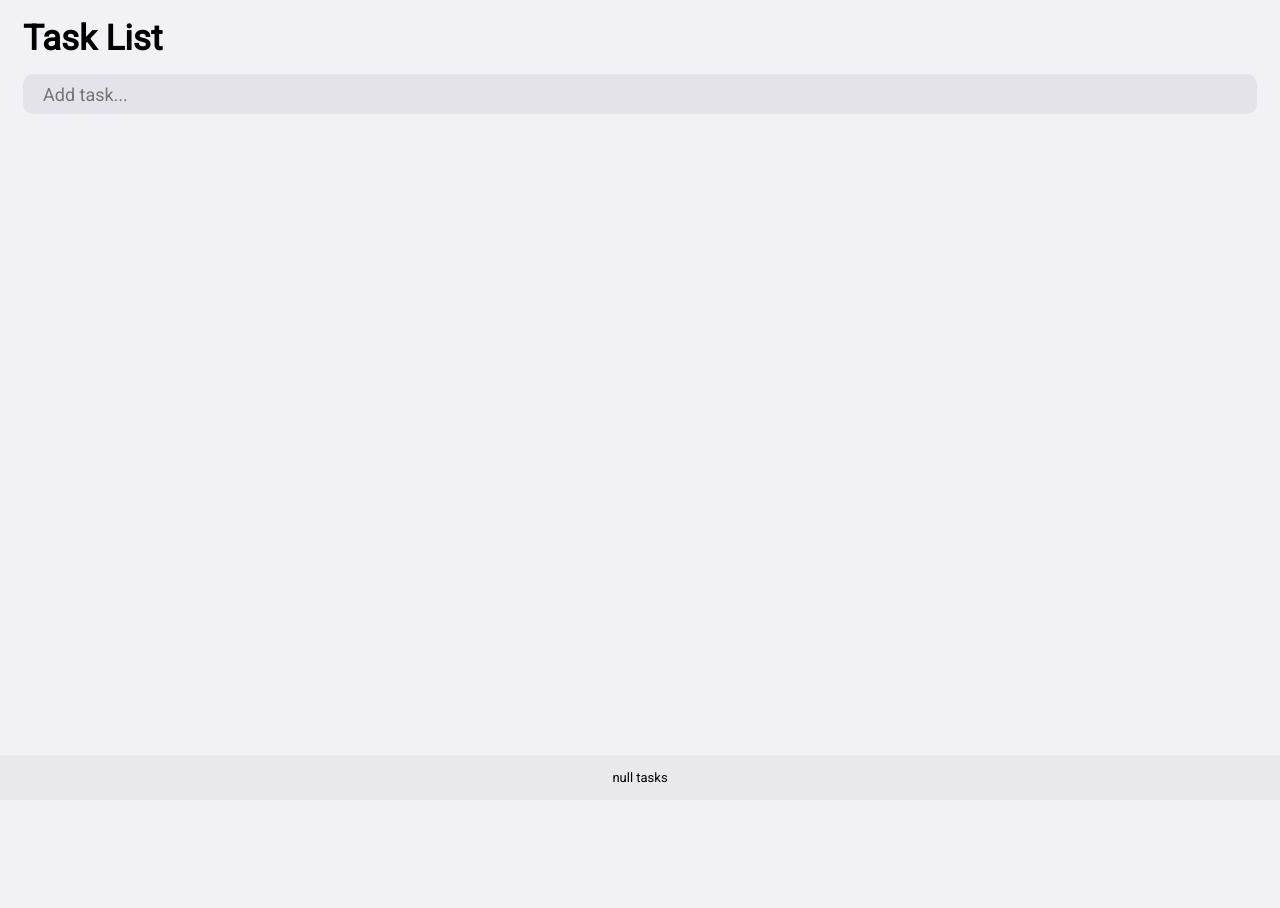
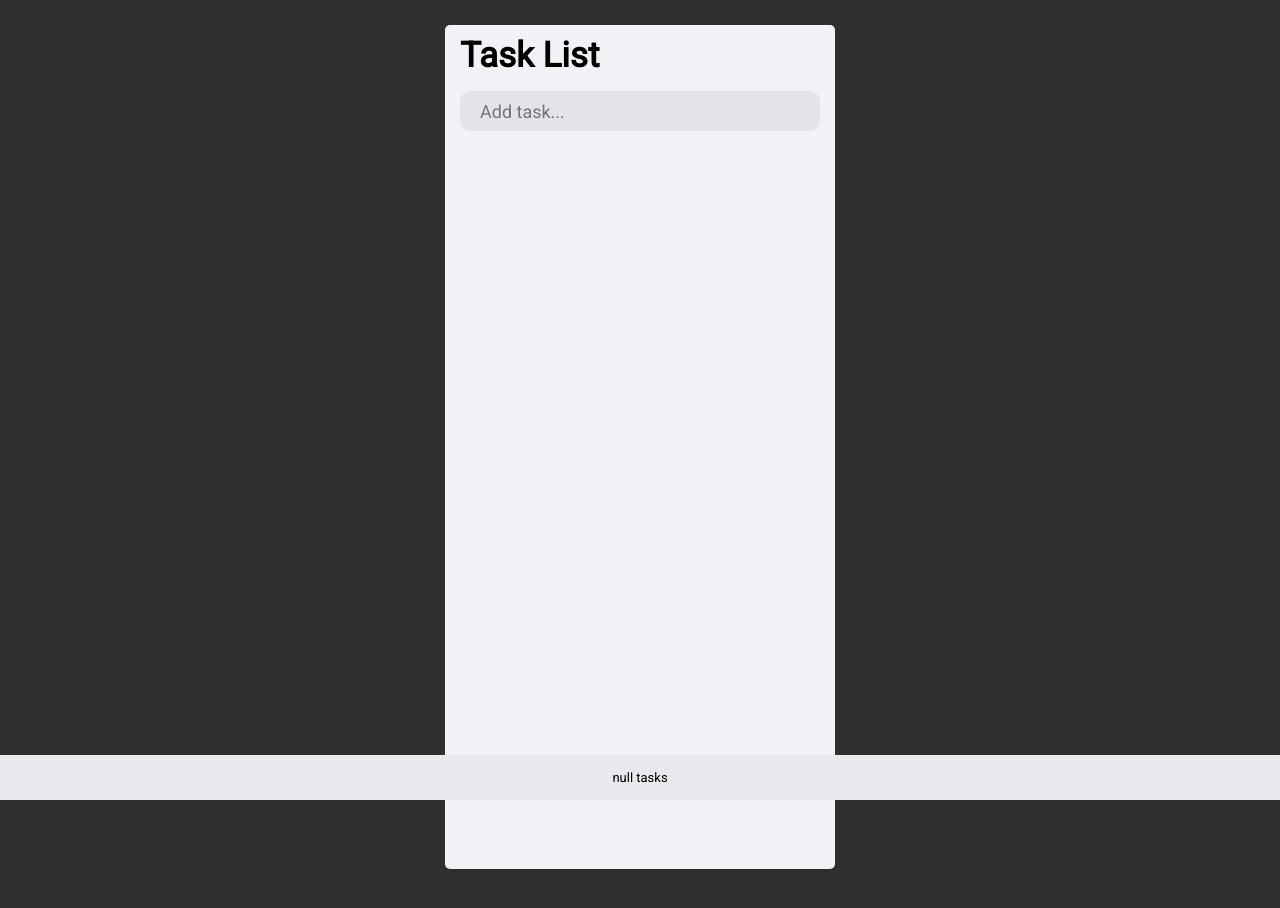
Before and after one commit to iamyujinwon/task-list-app, a plain HTML site: page index.html in a window 1280 px wide. Before the commit the page ends 800 px from the top, so only its background shows below. Drawn offline with Linux system fonts and the light colour scheme.

Commit message:
add responsive design

```diff
--- a/style.css
+++ b/style.css
@@ -79,3 +79,17 @@ li:last-child {
 .fa-circle-minus {
   color: #2f2f2f;
 }
+
+@media (min-width: 640px) {
+  body {
+    background-color: #2f2f2f;
+  }
+
+  section {
+    width: 390px;
+    height: 844px;
+    background-color: #F2F1F6;
+    border-radius: 5px;
+    margin: 25px auto;
+  }
+}
```
